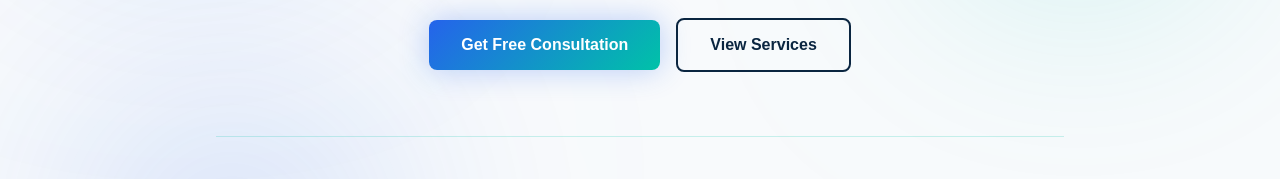
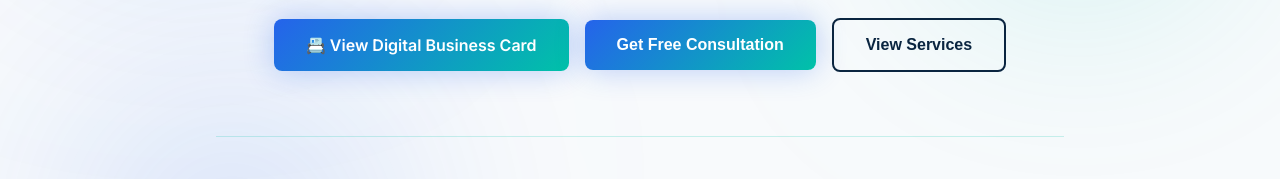
Before and after one commit to thiruppathitpra/T3-technologies, a plain HTML site: page index.html in a window 1280 px wide. Shown: the part 456-635 px from the top of the page. Drawn offline with Linux system fonts and the light colour scheme.

Commit message:
Update index.html

```diff
--- a/index.html
+++ b/index.html
@@ -1144,6 +1144,12 @@
             <p>We build custom software, websites, mobile applications, AI automation, cloud solutions, and digital marketing strategies that help businesses grow faster.</p>
 
             <div class="hero-buttons">
+                <a href="https://thiruppathitpra.github.io/T3-technologies/card/"
+   target="_blank"
+   class="btn btn-primary"
+   style="text-decoration:none;">
+    📇 View Digital Business Card
+</a>
                 <button class="btn btn-primary">Get Free Consultation</button>
                 <button class="btn btn-secondary" onclick="scrollToSection('services')">View Services</button>
             </div>
```
